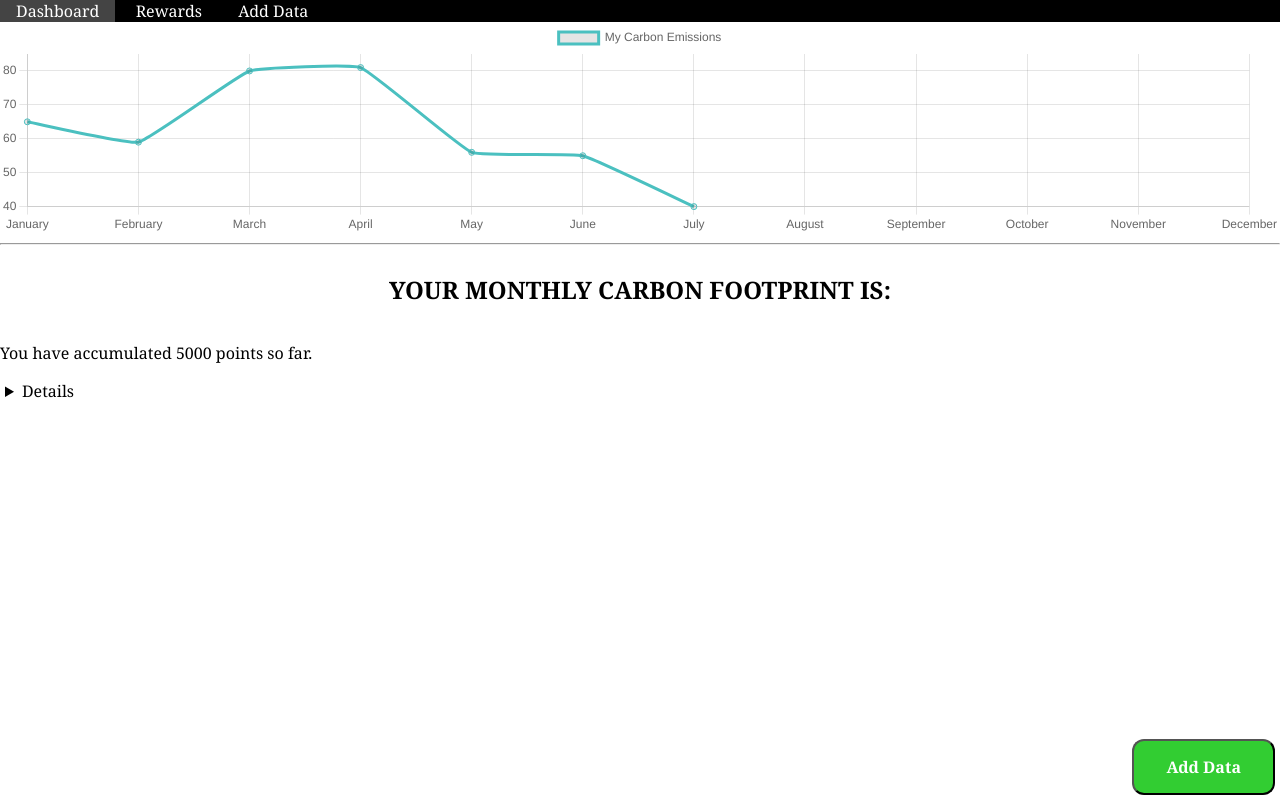
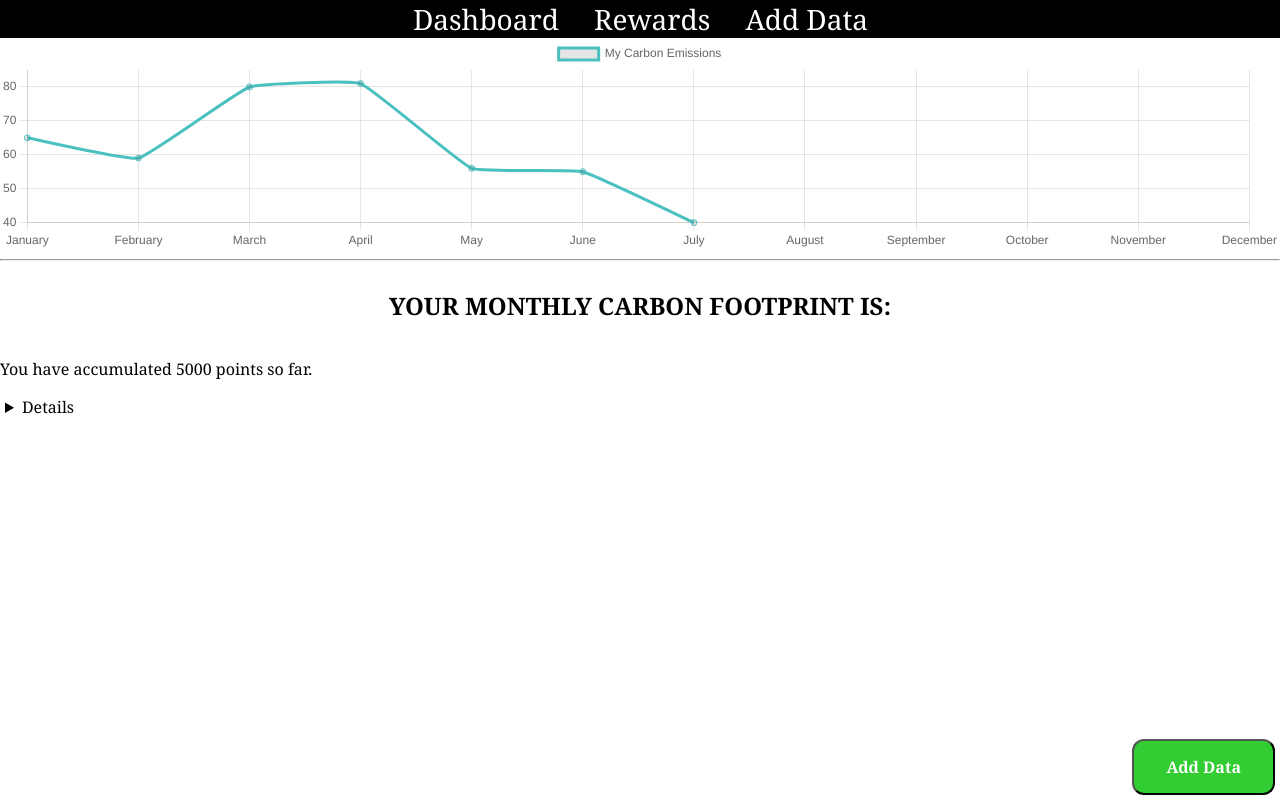
Before and after one commit to nathansolomon7/Carboon-footprint-web-app, a plain HTML site: page dashboard.html in a window 1280 px wide. Drawn offline with nearby package versions, Linux system fonts and the light colour scheme.

Commit message:
Update dashboard.css

```diff
--- a/dashboard.css
+++ b/dashboard.css
@@ -113,3 +113,29 @@ input{
     font-size:30px;
     font-weight: bold;
 }
+
+#nav_bar{
+    list-style:none;
+
+    text-align: center;
+
+}
+
+
+#nav_bar li{
+    display:inline;
+}
+
+#nav_bar a{
+    color:white;
+    text-decoration:none;
+    font-size:28px;
+    padding-right:15px;
+}
+#containerNavbar{
+    padding-right:65px;
+    margin:auto;
+    padding-bottom: 15px;
+    padding-top:15px;
+
+}
```
